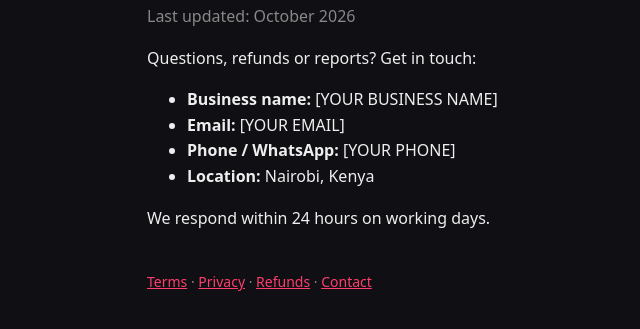
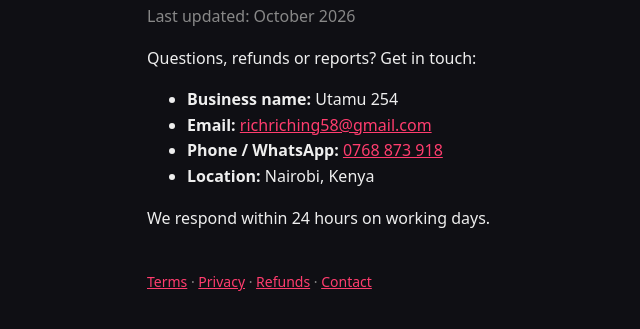
Before and after one commit to kisa320/jukwaa, a plain HTML site: page contact.html in a window 1280 px wide. Shown: the part 139-468 px from the top of the page, without its empty margins (133-773 px from the left). Drawn offline with Linux system fonts and the light colour scheme.

Commit message:
Add business contact details

```diff
--- a/contact.html
+++ b/contact.html
@@ -2,6 +2,6 @@
 <title>Contact Us · Jukwaa</title><style>body{font-family:system-ui,sans-serif;max-width:720px;margin:0 auto;padding:24px;background:#0f0f14;color:#eee;line-height:1.6}a{color:#ff3d6e}h1{margin-top:8px}h2{font-size:18px;margin-top:24px}.logo{font-weight:900;font-size:24px;color:#fff;text-decoration:none}.logo span{color:#ff3d6e}footer{margin-top:40px;color:#888;font-size:14px}</style></head>
 <body><a class="logo" href="./">Jukwaa<span>.</span></a><h1>Contact Us</h1><p style="color:#888">Last updated: October 2026</p>
 <p>Questions, refunds or reports? Get in touch:</p>
-<ul><li><b>Business name:</b> [YOUR BUSINESS NAME]</li><li><b>Email:</b> [YOUR EMAIL]</li><li><b>Phone / WhatsApp:</b> [YOUR PHONE]</li><li><b>Location:</b> Nairobi, Kenya</li></ul>
+<ul><li><b>Business name:</b> Utamu 254</li><li><b>Email:</b> <a href="mailto:richriching58@gmail.com">richriching58@gmail.com</a></li><li><b>Phone / WhatsApp:</b> <a href="tel:+254768873918">0768 873 918</a></li><li><b>Location:</b> Nairobi, Kenya</li></ul>
 <p>We respond within 24 hours on working days.</p>
 <footer><a href="terms.html">Terms</a> · <a href="privacy.html">Privacy</a> · <a href="refund.html">Refunds</a> · <a href="contact.html">Contact</a></footer></body></html>
```
